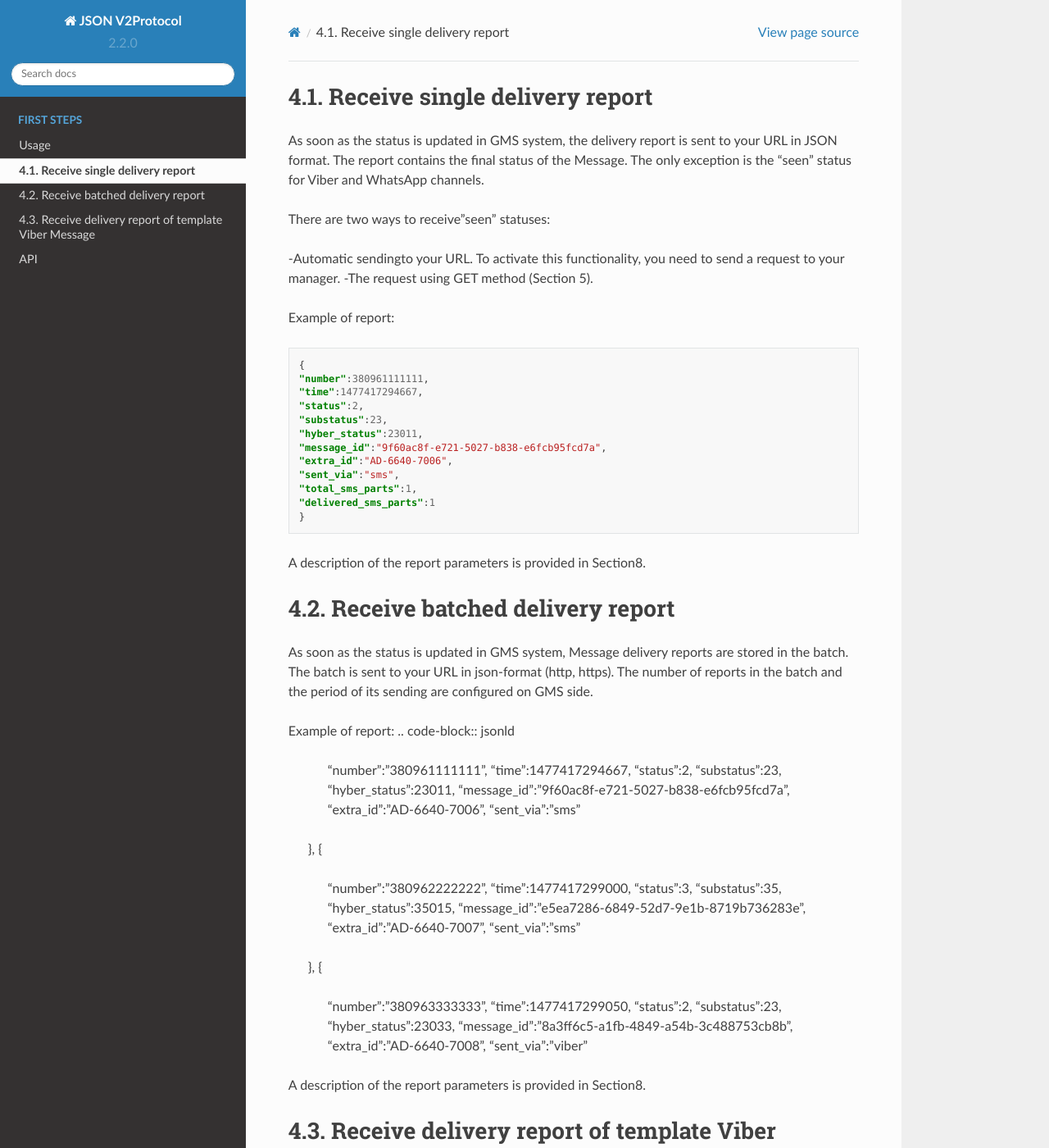
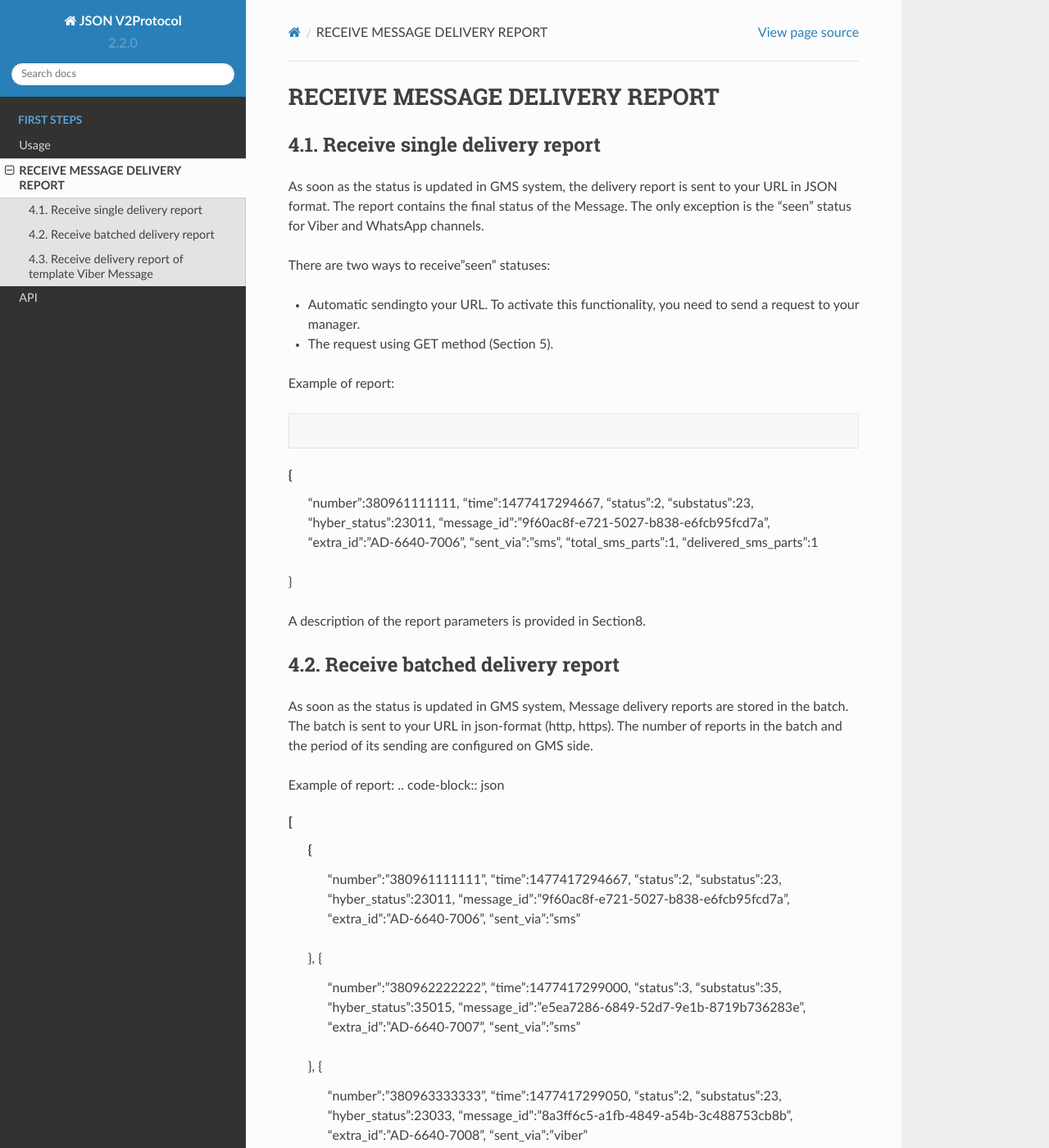
Before and after one commit to bestblast/GMS_Hyber_API, a Sphinx documentation site: the page built from docs/source/part4.rst, in a window 1280 px wide and 1400 px high. Shown: the whole window at 82% size. Built offline with Sphinx 7.4.7 and the Read the Docs theme 2.0.0, drawn with Linux system fonts in a browser that asks for light colours; some of the changed text lies outside the part shown.

Commit message:
Update part4.rst

```diff
--- a/docs/source/part4.rst
+++ b/docs/source/part4.rst
@@ -1,3 +1,6 @@
+RECEIVE MESSAGE DELIVERY REPORT
+============================
+
 4.1. Receive single delivery report
 -----------------------------------
 
@@ -8,14 +11,14 @@ for Viber and WhatsApp channels.
 
 There are two ways to receive"seen" statuses:
 
--Automatic sendingto your URL. To activate this functionality, you need to send a request to your manager.
--The request using GET method (Section 5).
+- Automatic sendingto your URL. To activate this functionality, you need to send a request to your manager.
+- The request using GET method (Section 5).
 
 Example of report:
 
 .. code-block:: json
 
-   {
+{
    "number":380961111111,
    "time":1477417294667,
    "status":2,
@@ -26,7 +29,7 @@ Example of report:
    "sent_via":"sms",
    "total_sms_parts":1,
    "delivered_sms_parts":1
-   }
+}
 
 A description of the report parameters is provided in Section8.
 
@@ -38,9 +41,9 @@ The number of reports in the batch and the period of its
 sending are configured on GMS side.
 
 Example of report:
-.. code-block:: jsonld
+.. code-block:: json
 
-   [
+[
    {
       "number":"380961111111",
       "time":1477417294667,
@@ -71,21 +74,23 @@ Example of report:
       "extra_id":"AD-6640-7008",
       "sent_via":"viber"
    }
-   ]
+]
 
-A description of the report parameters is provided in Section8.
+A description of the report parameters is provided in Section 8.
 
 4.3. Receive delivery report of template Viber Message
 -----------------------------------------------------
 As soon as the status is updated in GMS system, the delivery report is sent to your URL in JSON format.
 If the sent Message matches the template, you receive the template ID in the "matching_template_id" field:
 
-.. code-block::
+.. code-block:: json
 
    {"number": "380961111111","time": 1477417294667,"status": 2,"substatus": 23,"hyber_status": 23043,"message_id": "9f60ac8f-e721-5027-b838-e6fcb95fcd7a","extra_id": "AD-6640-7006","sent_via": "viber","matching_template_id": 6349599}
 
 If the Message does not match the template, you receive the value 0 in the field "matching_template_id":
 
+.. code-block:: json
+
 {"number": "380961111111","time": 1477417294667,"status": 2,"substatus": 23,"hyber_status": 23043,"message_id": "9f60ac8f-e721-5027-b838-e6fcb95fcd7a","extra_id": "AD-6640-7006","sent_via": "viber","matching_template_id": 0}
 
 A description of the report parameters is provided in Section8.
```
